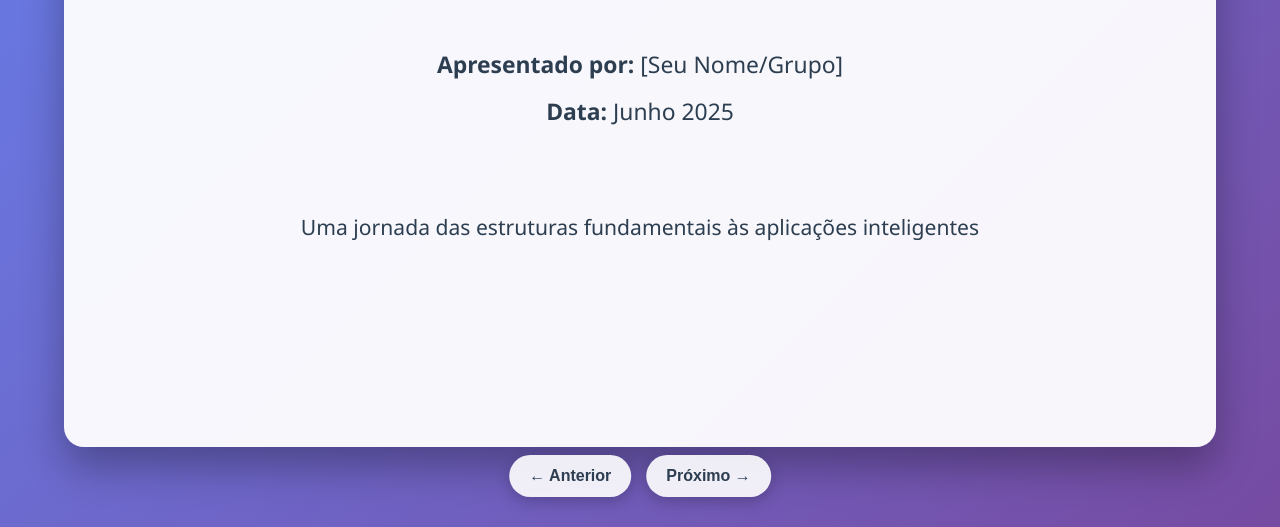
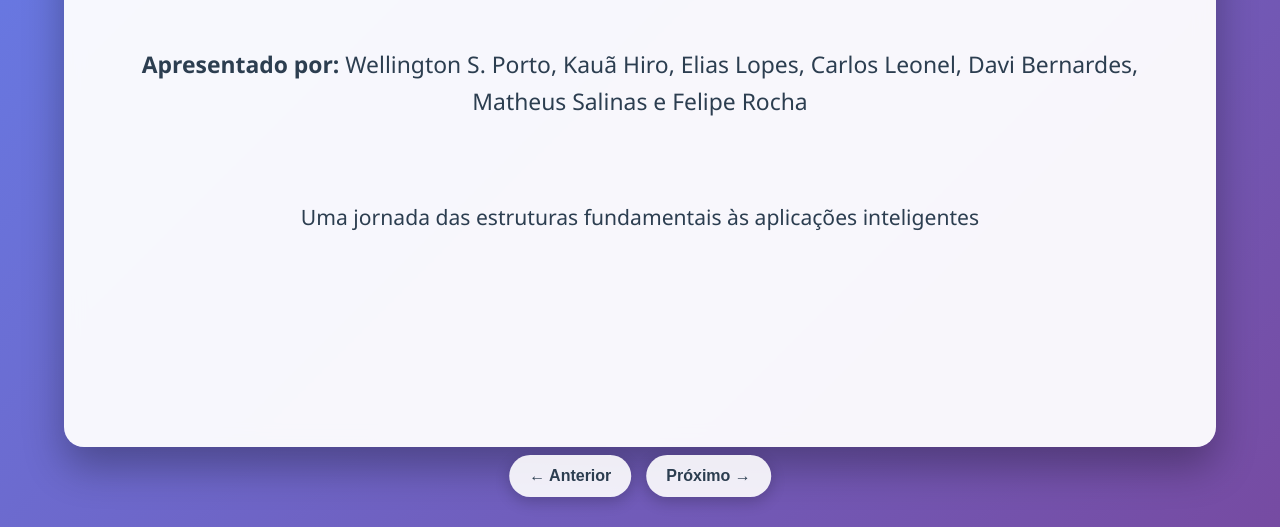
Before and after one commit to wellingtonspdev/Apresentacao-Estrutura-de-Dados, a plain HTML site: page index.html in a window 1280 px wide. Shown: the part 273-800 px from the top of the page. Drawn offline with Linux system fonts and the light colour scheme.

Commit message:
Update index.html

```diff
--- a/index.html
+++ b/index.html
@@ -13,8 +13,7 @@
                 <h1>Dominando Estruturas</h1>
                 <h2 style="border: none; color: #667eea;">Pilhas em Java <span class="emoji">📚</span> e Árvores de Decisão em ML <span class="emoji">🌳🧠</span></h2>
                 <div style="margin-top: 50px; font-size: 1.3em; color: #2c3e50;">
-                    <p><strong>Apresentado por:</strong> [Seu Nome/Grupo]</p>
-                    <p><strong>Data:</strong> Junho 2025</p>
+                    <p><strong>Apresentado por:</strong> Wellington S. Porto, Kauã Hiro, Elias Lopes, Carlos Leonel, Davi Bernardes, Matheus Salinas e Felipe Rocha</p>
                 </div>
                 <div style="margin-top: 80px; font-size: 1.2em; color: #7f8c8d;">
                     <p>Uma jornada das estruturas fundamentais às aplicações inteligentes</p>
```
